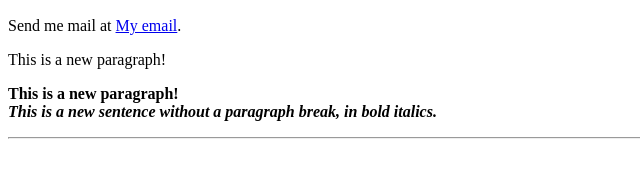
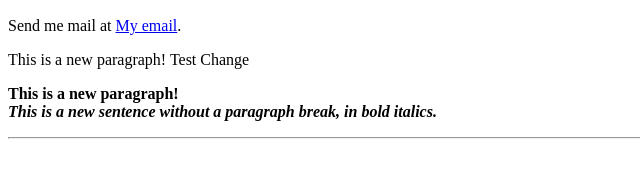
Before and after one commit to beech78/TernWay, a plain HTML site: page index.html in a window 1280 px wide. Shown: the part 302-480 px from the top of the page, 0-640 px from the left. Drawn offline with Linux system fonts and the light colour scheme.

Commit message:
Small Changes

```diff
--- a/index.html
+++ b/index.html
@@ -25,7 +25,7 @@
 
     My email</a>.
 
-    <P> This is a new paragraph!
+    <P> This is a new paragraph! Test Change
 
     <P> <B>This is a new paragraph!</B>
 
```
